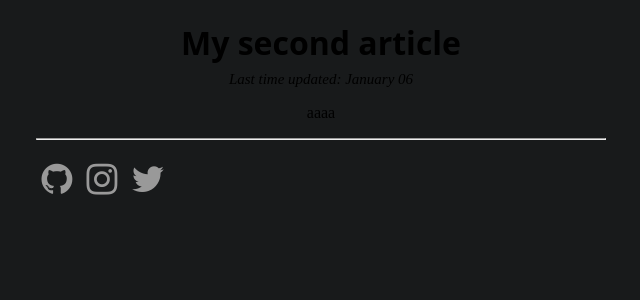
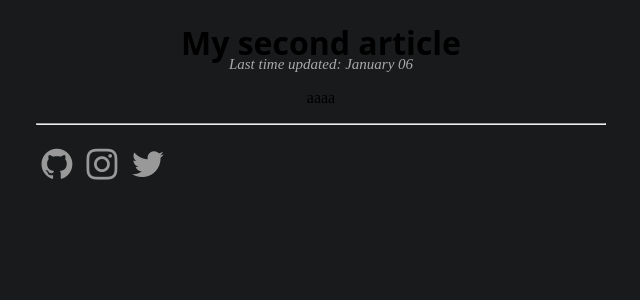
Before and after one commit to HicaroD/portfolio-website, a Django app: page /article/4 in a window 1280 px wide. Shown: the part 148-448 px from the top of the page, without its empty margins (319-959 px from the left). Run offline with Django 4.2, Linux system fonts and the light colour scheme; data comes from the database, SQL or seed files in the repository.

Commit message:
Fixing body of the article
Paragraphs takes the whole size of the container, but I want it to be
aligned with the horizontal rule

```diff
--- a/portfolio/static/portfolio/article.css
+++ b/portfolio/static/portfolio/article.css
@@ -1,5 +1,12 @@
 #updated {
-    margin-top: -15px;
+    margin-top: -30px;
     font-size: 15px;
     font-style: italic;
+    color: darkgrey;
 }
+
+.body {
+    display: inline-block;
+    width: 45%;
+    color:white;
+}
```
